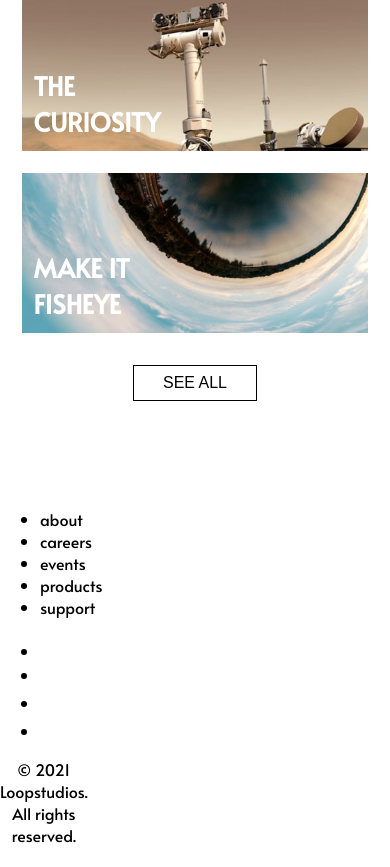
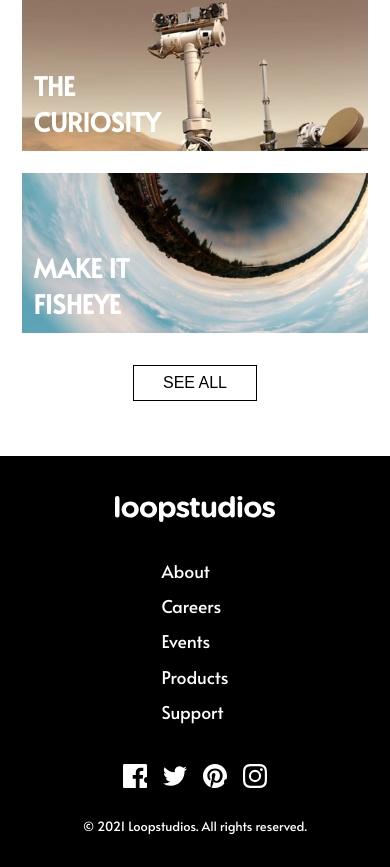
Before and after one commit to eniiku/loopstudios, a React (Vite) app: page / in a window 390 px wide. Shown: the part 2887-3754 px from the top of the page. Before the commit the page ends 3733 px from the top, so only its background shows below. Built offline with nearby package versions, Linux system fonts and the light colour scheme.

Commit message:
style(Footer): style footer for mobile layout

```diff
--- /dev/null
+++ b/src/components/Footer/Footer.scss
@@ -0,0 +1,40 @@
+.footer {
+  display: flex;
+  flex-direction: column;
+  align-items: center;
+  background: var(--black-clr);
+
+  &__logo {
+    width: 10rem;
+    margin-top: 2.5rem;
+    margin-bottom: 1.3rem;
+  }
+
+  &__link {
+    gap: 1rem;
+    padding: 0;
+    list-style-type: none;
+
+    &-item {
+      color: white;
+      font-size: 1.1rem;
+      margin-bottom: 0.7rem;
+      text-transform: capitalize;
+    }
+  }
+
+  &__icons {
+    gap: 1rem;
+    padding: 0;
+    display: flex;
+    margin: 0.8rem;
+    align-items: center;
+    justfy-content: center;
+  }
+
+  &__caption {
+    font-size: 0.8rem;
+    margin-bottom: 2rem;
+    color: var(--white-clr);
+  }
+}
--- a/src/components/Footer/Footer.tsx
+++ b/src/components/Footer/Footer.tsx
@@ -1,25 +1,28 @@
-import logoIcon from '../../assets/images/logo.svg';
+import logoIcon from "../../assets/images/logo.svg";
+import "./Footer.scss";
 
-const footerLinks = ['about', 'careers', 'events', 'products', 'support'];
+const footerLinks = ["about", "careers", "events", "products", "support"];
 const footerIcons = [
-  { text: 'facebook', iconLink: '/src/assets/images/icon-facebook.svg' },
-  { text: 'twitter', iconLink: '/src/assets/images/icon-twitter.svg' },
-  { text: 'pinterest', iconLink: '/src/assets/images/icon-pinterest.svg' },
-  { text: 'instagram', iconLink: '/src/assets/images/icon-instagram.svg' },
+  { text: "facebook", iconLink: "/src/assets/images/icon-facebook.svg" },
+  { text: "twitter", iconLink: "/src/assets/images/icon-twitter.svg" },
+  { text: "pinterest", iconLink: "/src/assets/images/icon-pinterest.svg" },
+  { text: "instagram", iconLink: "/src/assets/images/icon-instagram.svg" },
 ];
 
 const Footer = () => {
   return (
-    <footer>
-      <img src={logoIcon} alt='Loopstudios Logo' />
+    <footer className="footer">
+      <img src={logoIcon} alt="Loopstudios Logo" className="footer__logo" />
 
-      <ul>
+      <ul className="footer__link">
         {footerLinks.map((link) => (
-          <li key={link}>{link}</li>
+          <li key={link} className="footer__link-item">
+            {link}
+          </li>
         ))}
       </ul>
 
-      <ul>
+      <ul className="footer__icons">
         {footerIcons.map((icon) => (
           <li key={icon.text}>
             <img
@@ -30,7 +33,9 @@
         ))}
       </ul>
 
-      <caption>&#169; 2021 Loopstudios. All rights reserved.</caption>
+      <p className="footer__caption">
+        &#169; 2021 Loopstudios. All rights reserved.
+      </p>
     </footer>
   );
 };
```
